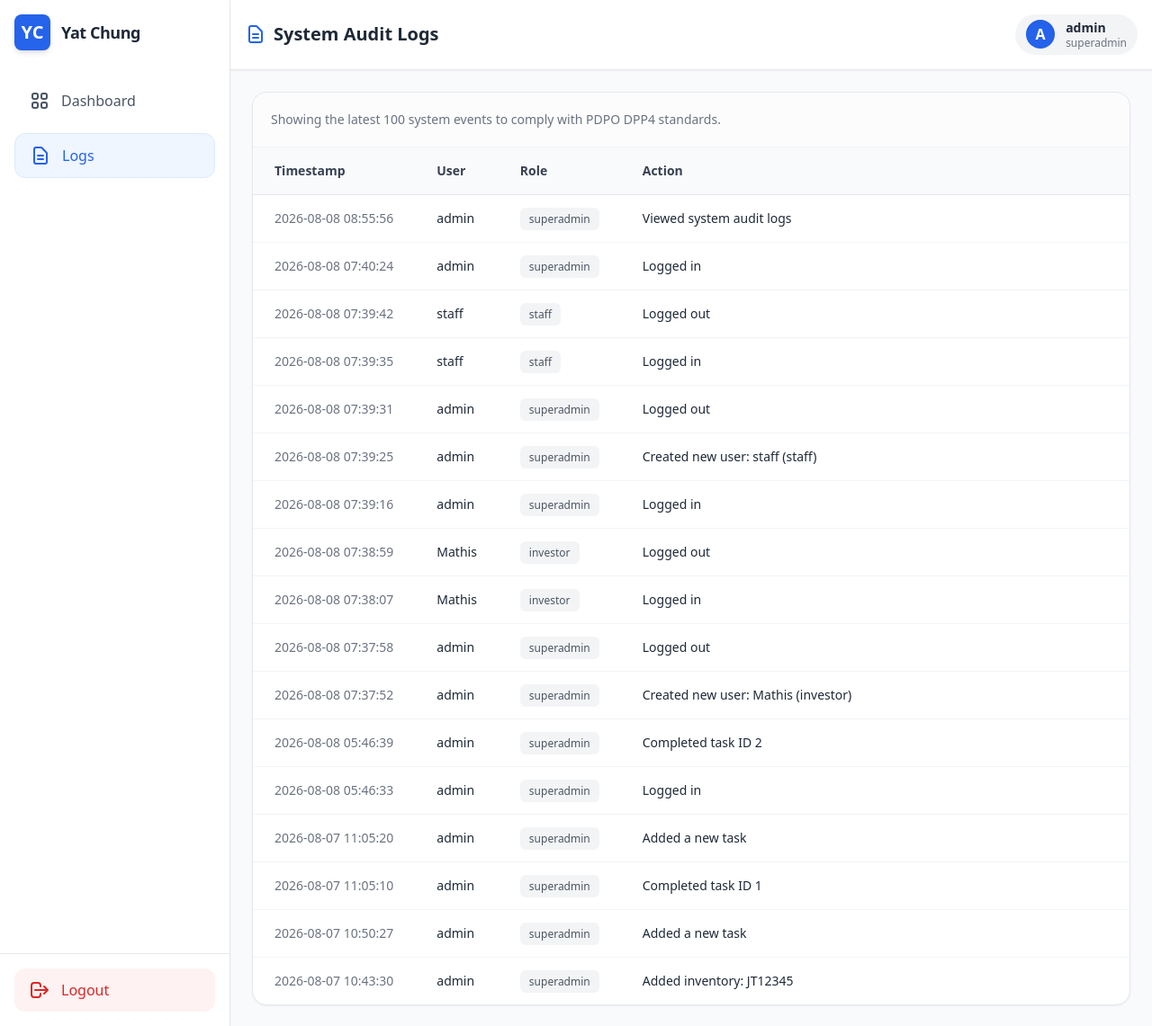
After one commit to MathisLam/Car_dealership_inventory_management_system, a Flask app: page /admin/logs in a window 1280 px wide. The commit adds this page. Shown: the whole page at 90% size. Run offline with Flask 3, Linux system fonts and the light colour scheme; a user stored in the database is signed in; data comes from the database, SQL or seed files in the repository; both versions use the stored data as it was after the commit; some libraries are stand-ins or nearby versions.

Commit message:
implement super admin monitoring console (PDPO DPP4)

```diff
--- a/app.py
+++ b/app.py
@@ -259,6 +259,20 @@ def create_user():
     flash(f'User {username} created successfully!', 'success')
     return redirect(url_for('dashboard'))
 
+@app.route('/admin/logs')
+@login_required
+@requires_roles('superadmin')
+def view_logs():
+    # Fetch the most recent 100 audit logs
+    logs = AuditLog.query.order_by(AuditLog.timestamp.desc()).limit(100).all()
+
+    # Log this admin access for security
+    access_log = AuditLog(user_id=current_user.id, action="Viewed system audit logs")
+    db.session.add(access_log)
+    db.session.commit()
+
+    return render_template('logs.html', user=current_user, logs=logs)
+
 @app.route('/dashboard')
 @login_required
 def dashboard():
--- a/templates/dashboard.html
+++ b/templates/dashboard.html
@@ -61,10 +61,10 @@
                 {% endif %}
 
                 {% if user and user.role == 'superadmin' %}
-                <button class="w-full flex items-center justify-center md:justify-start gap-3 px-4 py-3 hover:bg-gray-100 dark:hover:bg-gray-700 rounded-xl font-medium transition-colors text-gray-600 dark:text-gray-300">
+                <a href="{{ url_for('view_logs') }}" class="w-full flex items-center justify-center md:justify-start gap-3 px-4 py-3 hover:bg-gray-100 dark:hover:bg-gray-700 rounded-xl font-medium transition-colors text-gray-600 dark:text-gray-300">
                     <svg class="w-6 h-6" fill="none" stroke="currentColor" viewBox="0 0 24 24"><path stroke-linecap="round" stroke-linejoin="round" stroke-width="2" d="M9 12h6m-6 4h6m2 5H7a2 2 0 01-2-2V5a2 2 0 012-2h5.586a1 1 0 01.707.293l5.414 5.414a1 1 0 01.293.707V19a2 2 0 01-2 2z"></path></svg>
                     <span class="hidden md:inline">Logs</span>
-                </button>
+                </a>
                 {% endif %}
             </nav>
         </div>
--- /dev/null
+++ b/templates/logs.html
@@ -0,0 +1,136 @@
+<!DOCTYPE html>
+<html lang="en" class="light">
+<head>
+    <meta charset="UTF-8">
+    <meta name="viewport" content="width=device-width, initial-scale=1.0">
+    <title>Yat Chung Car Co. - System Logs</title>
+    <script src="https://cdn.tailwindcss.com"></script>
+    <script>
+        tailwind.config = {
+            darkMode: 'class',
+            theme: {
+                extend: {
+                    colors: {
+                        primary: '#2563eb',
+                        secondary: '#475569',
+                        success: '#16a34a',
+                        warning: '#ea580c',
+                        danger: '#dc2626',
+                    }
+                }
+            }
+        }
+    </script>
+    <style>
+        body { transition: background-color 0.3s ease, color 0.3s ease; }
+        ::-webkit-scrollbar { width: 8px; }
+        ::-webkit-scrollbar-track { background: transparent; }
+        ::-webkit-scrollbar-thumb { background: #cbd5e1; border-radius: 4px; }
+        .dark ::-webkit-scrollbar-thumb { background: #475569; }
+    </style>
+</head>
+<body class="bg-gray-50 dark:bg-gray-900 text-gray-800 dark:text-gray-100 h-screen flex overflow-hidden">
+
+    <!-- Left Sidebar -->
+    <aside class="w-24 md:w-64 bg-white dark:bg-gray-800 border-r border-gray-200 dark:border-gray-700 flex flex-col justify-between shadow-sm z-10 transition-all">
+        <div class="p-4">
+            <div class="flex items-center justify-center md:justify-start gap-3 mb-8">
+                <div class="w-10 h-10 bg-primary text-white rounded-lg flex items-center justify-center font-bold text-xl shadow-md">YC</div>
+                <h1 class="hidden md:block font-bold text-lg tracking-tight">Yat Chung</h1>
+            </div>
+
+            <nav class="space-y-3">
+                <a href="{{ url_for('dashboard') }}" class="w-full flex items-center justify-center md:justify-start gap-3 px-4 py-3 hover:bg-gray-100 dark:hover:bg-gray-700 rounded-xl font-medium transition-colors text-gray-600 dark:text-gray-300">
+                    <svg class="w-6 h-6" fill="none" stroke="currentColor" viewBox="0 0 24 24"><path stroke-linecap="round" stroke-linejoin="round" stroke-width="2" d="M4 6a2 2 0 012-2h2a2 2 0 012 2v2a2 2 0 01-2 2H6a2 2 0 01-2-2V6zM14 6a2 2 0 012-2h2a2 2 0 012 2v2a2 2 0 01-2 2h-2a2 2 0 01-2-2V6zM4 16a2 2 0 012-2h2a2 2 0 012 2v2a2 2 0 01-2 2H6a2 2 0 01-2-2v-2zM14 16a2 2 0 012-2h2a2 2 0 012 2v2a2 2 0 01-2 2h-2a2 2 0 01-2-2v-2z"></path></svg>
+                    <span class="hidden md:inline">Dashboard</span>
+                </a>
+
+                <a href="{{ url_for('view_logs') }}" class="w-full flex items-center justify-center md:justify-start gap-3 px-4 py-3 bg-blue-50 dark:bg-blue-900/30 text-primary border border-blue-100 dark:border-blue-800 rounded-xl font-medium transition-colors">
+                    <svg class="w-6 h-6" fill="none" stroke="currentColor" viewBox="0 0 24 24"><path stroke-linecap="round" stroke-linejoin="round" stroke-width="2" d="M9 12h6m-6 4h6m2 5H7a2 2 0 01-2-2V5a2 2 0 012-2h5.586a1 1 0 01.707.293l5.414 5.414a1 1 0 01.293.707V19a2 2 0 01-2 2z"></path></svg>
+                    <span class="hidden md:inline">Logs</span>
+                </a>
+            </nav>
+        </div>
+
+        <div class="p-4 border-t border-gray-200 dark:border-gray-700 space-y-3">
+            <a href="{{ url_for('logout') }}" class="w-full flex items-center justify-center md:justify-start gap-3 px-4 py-3 bg-red-50 text-red-600 dark:bg-red-900/20 dark:text-red-400 hover:bg-red-100 dark:hover:bg-red-900/40 rounded-xl font-medium transition-colors">
+                <svg class="w-6 h-6" fill="none" stroke="currentColor" viewBox="0 0 24 24"><path stroke-linecap="round" stroke-linejoin="round" stroke-width="2" d="M17 16l4-4m0 0l-4-4m4 4H7m6 4v1a3 3 0 01-3 3H6a3 3 0 01-3-3V7a3 3 0 013-3h4a3 3 0 013 3v1"></path></svg>
+                <span class="hidden md:inline">Logout</span>
+            </a>
+        </div>
+    </aside>
+
+    <!-- Main Content -->
+    <main class="flex-1 flex flex-col h-full overflow-hidden relative">
+        <header class="bg-white dark:bg-gray-800 border-b border-gray-200 dark:border-gray-700 p-4 flex justify-between items-center shadow-sm z-0">
+            <h2 class="text-xl font-bold text-gray-800 dark:text-white flex items-center gap-2">
+                <svg class="w-6 h-6 text-primary" fill="none" stroke="currentColor" viewBox="0 0 24 24"><path stroke-linecap="round" stroke-linejoin="round" stroke-width="2" d="M9 12h6m-6 4h6m2 5H7a2 2 0 01-2-2V5a2 2 0 012-2h5.586a1 1 0 01.707.293l5.414 5.414a1 1 0 01.293.707V19a2 2 0 01-2 2z"></path></svg>
+                System Audit Logs
+            </h2>
+            <div class="flex items-center gap-3 px-3 py-1.5 bg-gray-100 dark:bg-gray-700 rounded-full">
+                <div class="w-8 h-8 bg-primary text-white rounded-full flex items-center justify-center font-bold shadow-inner">
+                    {{ user.username[0] | upper if user else 'U' }}
+                </div>
+                <div class="hidden sm:block text-sm">
+                    <p class="font-bold leading-tight">{{ user.username if user else 'Staff User' }}</p>
+                    <p class="text-xs text-gray-500 dark:text-gray-400 leading-tight">{{ user.role if user else 'Staff' }}</p>
+                </div>
+            </div>
+        </header>
+
+        <div class="flex-1 overflow-y-auto p-4 md:p-6">
+            <div class="bg-white dark:bg-gray-800 border border-gray-200 dark:border-gray-700 rounded-2xl shadow-sm overflow-hidden flex flex-col">
+                <div class="p-5 border-b border-gray-100 dark:border-gray-700 bg-gray-50/50 dark:bg-gray-800/50 flex justify-between items-center">
+                    <p class="text-sm text-gray-500 dark:text-gray-400">Showing the latest 100 system events to comply with PDPO DPP4 standards.</p>
+                </div>
+                <div class="overflow-x-auto">
+                    <table class="w-full text-left border-collapse">
+                        <thead>
+                            <tr class="bg-gray-50 dark:bg-gray-900 border-b border-gray-200 dark:border-gray-700">
+                                <th class="py-4 px-6 font-semibold text-sm text-gray-700 dark:text-gray-300">Timestamp</th>
+                                <th class="py-4 px-6 font-semibold text-sm text-gray-700 dark:text-gray-300">User</th>
+                                <th class="py-4 px-6 font-semibold text-sm text-gray-700 dark:text-gray-300">Role</th>
+                                <th class="py-4 px-6 font-semibold text-sm text-gray-700 dark:text-gray-300">Action</th>
+                            </tr>
+                        </thead>
+                        <tbody class="divide-y divide-gray-100 dark:divide-gray-700">
+                            {% for log in logs %}
+                            <tr class="hover:bg-gray-50/50 dark:hover:bg-gray-800/50 transition-colors">
+                                <td class="py-4 px-6 text-sm text-gray-500 dark:text-gray-400 whitespace-nowrap">
+                                    {{ log.timestamp.strftime('%Y-%m-%d %H:%M:%S') }}
+                                </td>
+                                <td class="py-4 px-6 text-sm font-medium text-gray-800 dark:text-gray-200">
+                                    {{ log.user.username }}
+                                </td>
+                                <td class="py-4 px-6 text-sm text-gray-600 dark:text-gray-400">
+                                    <span class="px-2.5 py-1 bg-gray-100 dark:bg-gray-700 rounded-md text-xs font-medium">
+                                        {{ log.user.role }}
+                                    </span>
+                                </td>
+                                <td class="py-4 px-6 text-sm text-gray-800 dark:text-gray-300 w-full">
+                                    {{ log.action }}
+                                </td>
+                            </tr>
+                            {% else %}
+                            <tr>
+                                <td colspan="4" class="py-8 text-center text-gray-500 dark:text-gray-400 italic">
+                                    No audit logs found.
+                                </td>
+                            </tr>
+                            {% endfor %}
+                        </tbody>
+                    </table>
+                </div>
+            </div>
+        </div>
+    </main>
+
+    <script>
+        if (localStorage.getItem('color-theme') === 'dark' || (!('color-theme' in localStorage) && window.matchMedia('(prefers-color-scheme: dark)').matches)) {
+            document.documentElement.classList.add('dark');
+        } else {
+            document.documentElement.classList.remove('dark');
+        }
+    </script>
+</body>
+</html>
```
Also changed, not shown: instance/dealership_dev.db.
